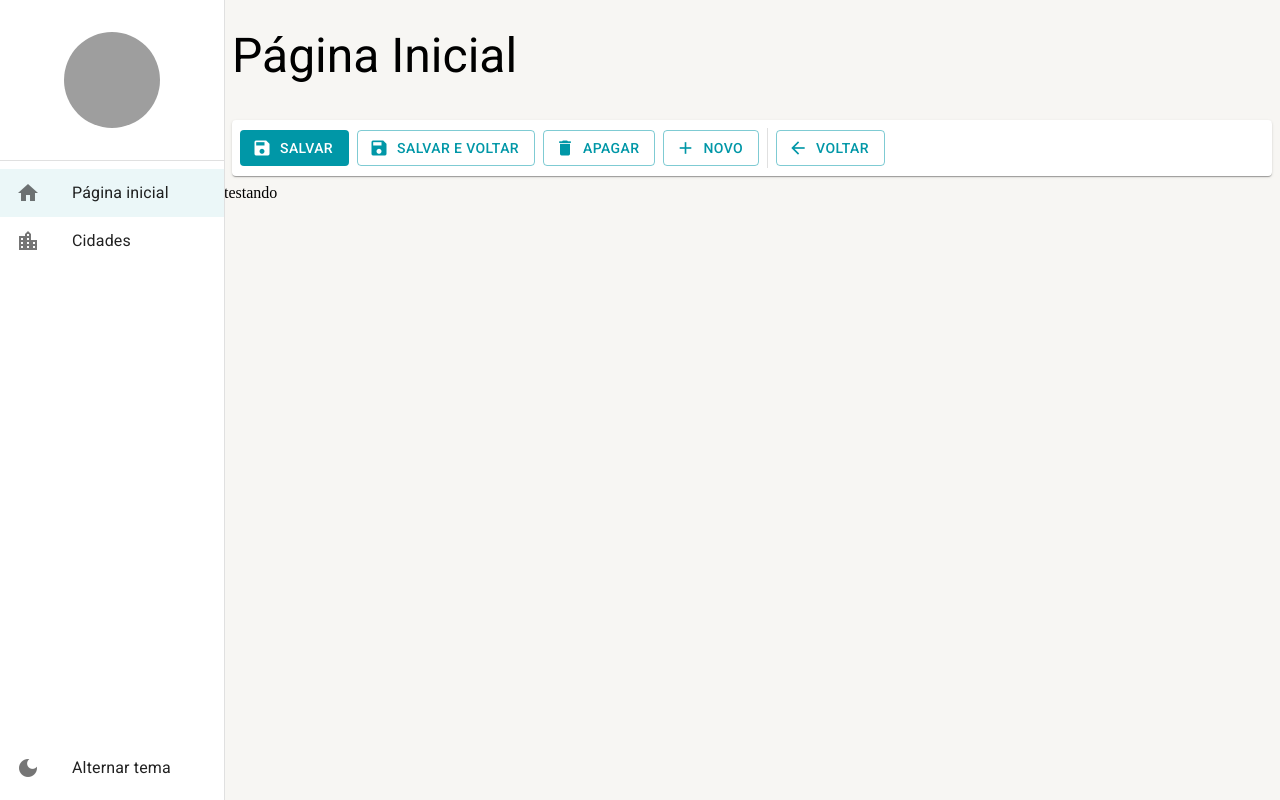
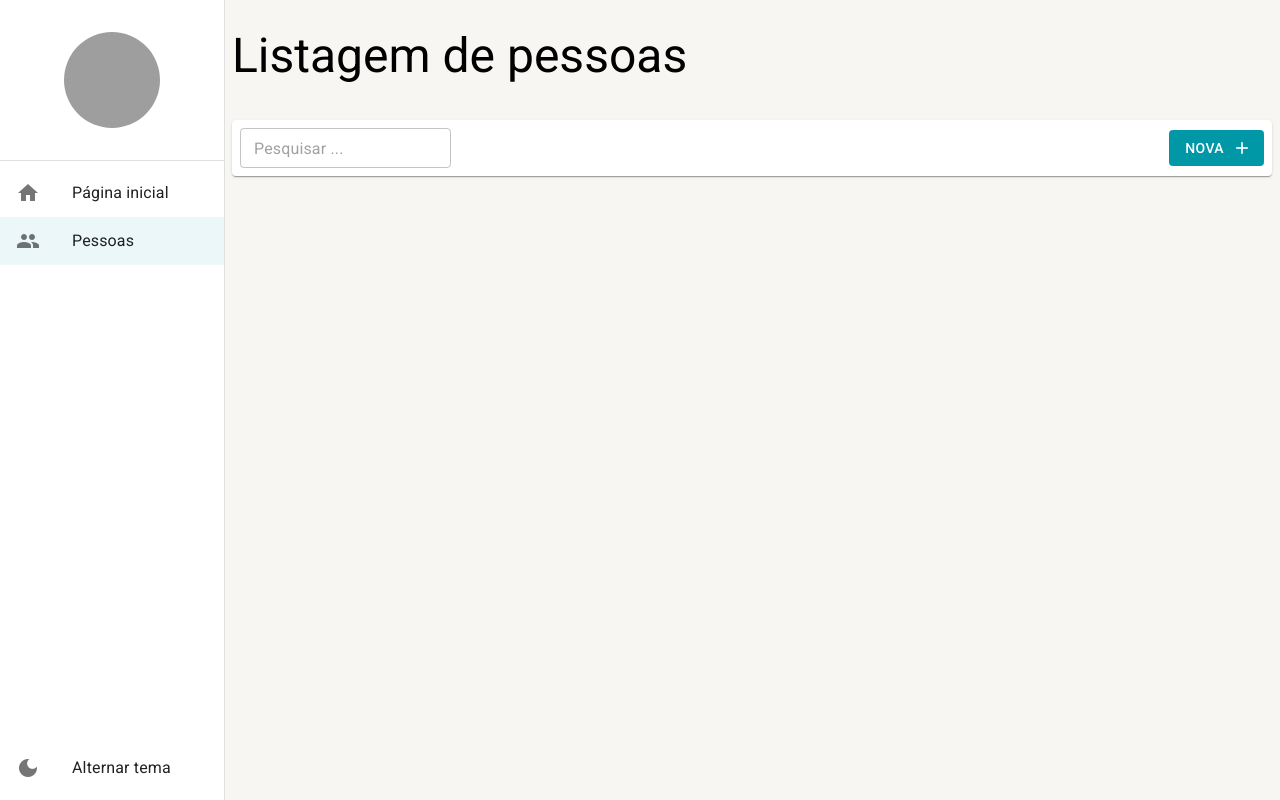
Before and after one commit to devLucasMoraes/curso-react-mui-typescript, a React (Create React App) app: page /pessoas in a window 1280 px wide. Before the commit this address led to /pagina-inicial. Built offline with nearby package versions, Linux system fonts and the light colour scheme; data requests are answered from the project's data file; grey boxes are pictures that could not be loaded.

Commit message:
Feat: Consultando o backend e montando listagem

```diff
--- a/mock/database.json
+++ b/mock/database.json
@@ -2,8 +2,9 @@
     "pessoas": [
         {
             "id": 1,
-            "nome": "Lucas",
-            "sobrenome": "Moraes"
+            "email": "devlucasmoraes@gmail.com",
+            "cidadeId": 1,
+            "nomeCompleto": "Lucas Moraes"
         }
     ]
 }
--- a/src/pages/index.ts
+++ b/src/pages/index.ts
@@ -1,2 +1,2 @@
 export * from './dashboard/Dashboard';
-export * from './cidades/ListagemDeCidades';
+export * from './pessoas/ListagemDePessoas';
--- a/src/pages/cidades/ListagemDeCidades.tsx
+++ b/src/pages/pessoas/ListagemDePessoas.tsx
@@ -1,10 +1,11 @@
-import { useMemo } from 'react';
+import { useEffect, useMemo } from 'react';
 import { useSearchParams } from 'react-router-dom';
 import { FerramentasDaListagem } from '../../shared/components';
 import { LayoutBaseDePagina } from '../../shared/layouts';
+import { PessoasService } from '../../shared/services/api/pessoas/PessoasService';
 
 
-export const ListagemDeCidades: React.FC = () => {
+export const ListagemDePessoas: React.FC = () => {
 
     const [searchParams, setSearchParams] = useSearchParams();
 
@@ -12,9 +13,20 @@
         return searchParams.get('busca') || '';
     }, [searchParams]);
 
+    useEffect(() => {
+        PessoasService.getAll(1, busca)
+            .then((result) => {
+                if (result instanceof Error) {
+                    alert(result.message);
+                } else {
+                    console.log(result);
+                }
+            });
+    }, [busca]);
+
     return (
         <LayoutBaseDePagina
-            titulo='Listagem de cidades'
+            titulo='Listagem de pessoas'
             barraDeFerramentas={
                 <FerramentasDaListagem
                     textoBotaoNovo='Nova'
--- a/src/routes/index.tsx
+++ b/src/routes/index.tsx
@@ -1,6 +1,6 @@
 import { useEffect } from 'react';
 import { Routes, Route, Navigate } from 'react-router-dom';
-import { Dashboard, ListagemDeCidades } from '../pages';
+import { Dashboard, ListagemDePessoas } from '../pages';
 import { useDrawerContext } from '../shared/contexts';
 
 export const AppRoutes = () => {
@@ -15,9 +15,9 @@
                 path: '/pagina-inicial'
             },
             {
-                label: 'Cidades',
-                icon: 'location_city',
-                path: '/cidades'
+                label: 'Pessoas',
+                icon: 'people',
+                path: '/pessoas'
             }
         ]);
     }, []);
@@ -25,7 +25,7 @@
     return (
         <Routes>
             <Route path='/pagina-inicial' element={<Dashboard />} />
-            <Route path='/cidades' element={<ListagemDeCidades />} />
+            <Route path='/pessoas' element={<ListagemDePessoas />} />
             <Route path='*' element={<Navigate to="/pagina-inicial" />} />
         </Routes>
     );
```
